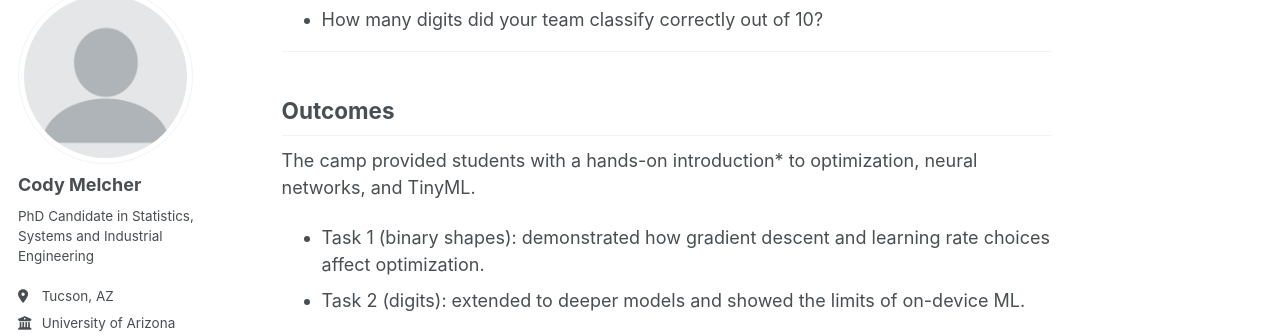
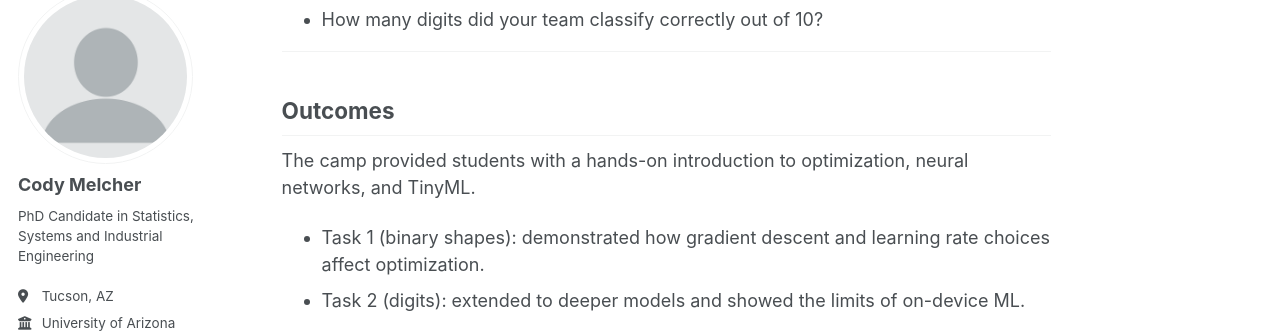
Before and after one commit to cmelcher/cmelcher.github.io, a Jekyll site: the page built from tinyml/summer2025.md, in a window 1280 px wide and 900 px high, scrolled down 5754 px. Shown: the part 110-446 px from the top of the window. Built offline with Jekyll 4.4.1, drawn with Linux system fonts in a browser that asks for light colours; a script that is not in the unit is left out.

```diff
--- a/tinyml/summer2025.md
+++ b/tinyml/summer2025.md
@@ -135,7 +135,7 @@ Reflection Questions:
 
 ## Outcomes
 
-The camp provided students with a hands-on introduction* to optimization, neural networks, and TinyML.
+The camp provided students with a hands-on introduction to optimization, neural networks, and TinyML.
 
 - Task 1 (binary shapes): demonstrated how gradient descent and learning rate choices affect optimization.
 - Task 2 (digits): extended to deeper models and showed the limits of on-device ML.
```
